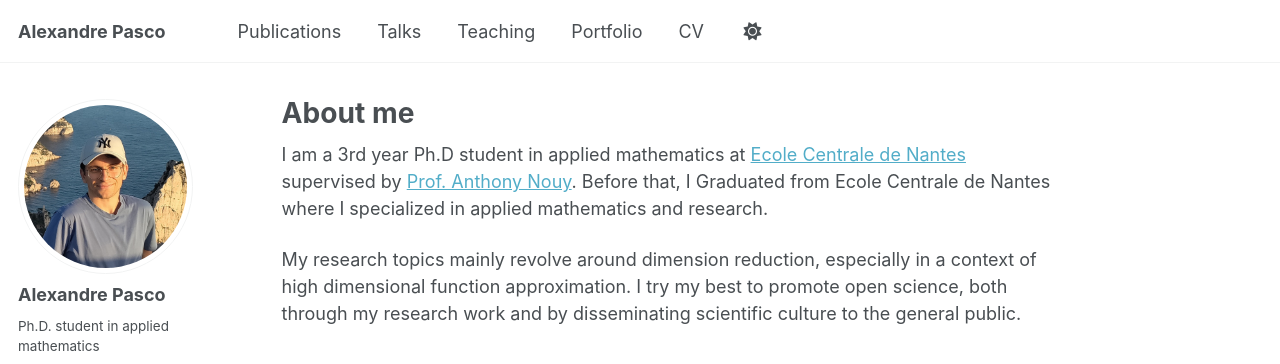
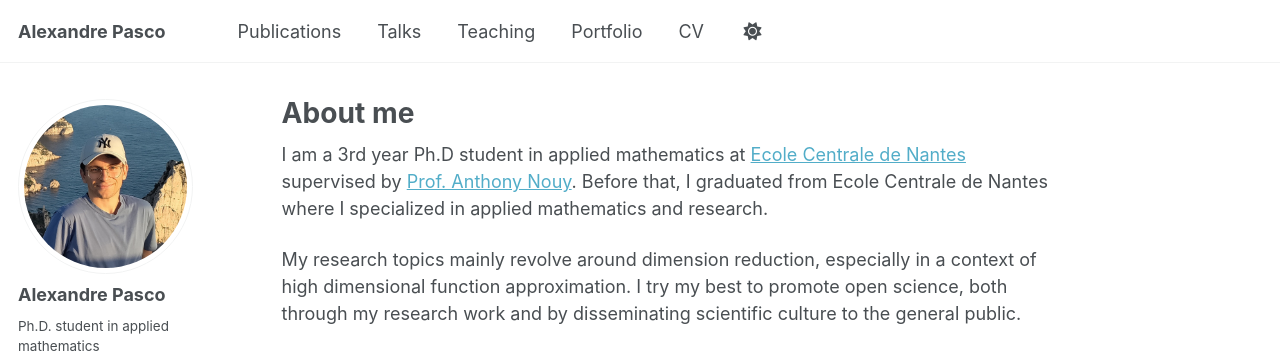
Before and after one commit to alexandre-pasco/alexandre-pasco.github.io, a Jekyll site: the page built from _pages/about.md, in a window 1280 px wide. Shown: the top 364 px of the page. Built offline with Jekyll 4.4.1, drawn with Linux system fonts in a browser that asks for light colours; some web fonts are replaced.

Commit message:
fix: syntax

```diff
--- a/_pages/about.md
+++ b/_pages/about.md
@@ -8,7 +8,7 @@ redirect_from:
 ---
 
 I am a 3rd year Ph.D student in applied mathematics at [Ecole Centrale de Nantes](https://www.ec-nantes.fr/) supervised by [Prof. Anthony Nouy](https://anthony-nouy.github.io/).
-Before that, I Graduated from Ecole Centrale de Nantes where I specialized in applied mathematics and research.
+Before that, I graduated from Ecole Centrale de Nantes where I specialized in applied mathematics and research.
 
 My research topics mainly revolve around dimension reduction, especially in a context of high dimensional function approximation.
 I try my best to promote open science, both through my research work and by disseminating scientific culture to the general public.
```
